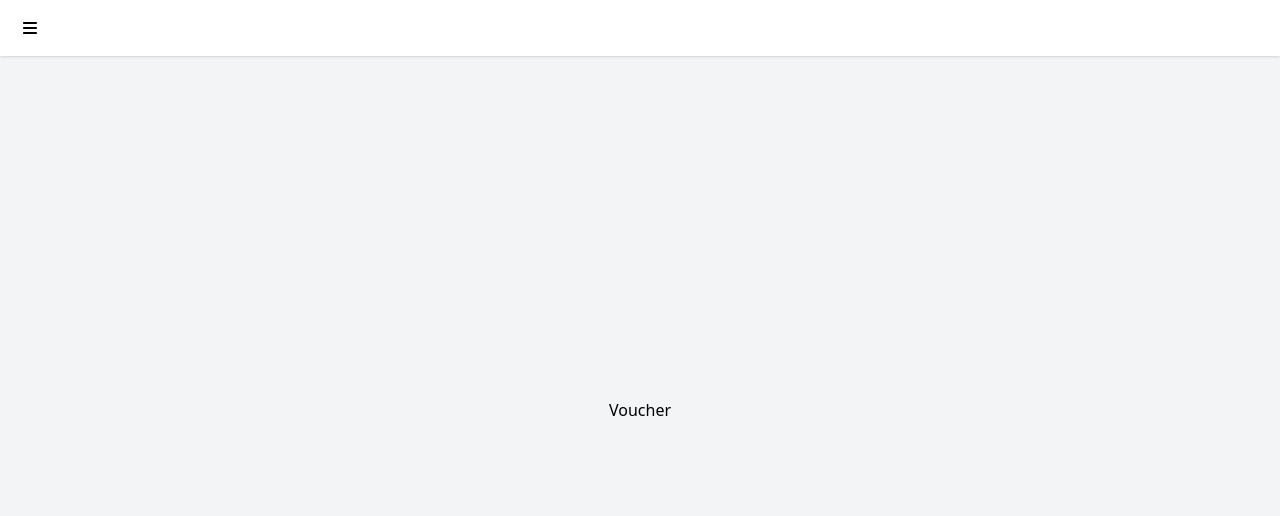
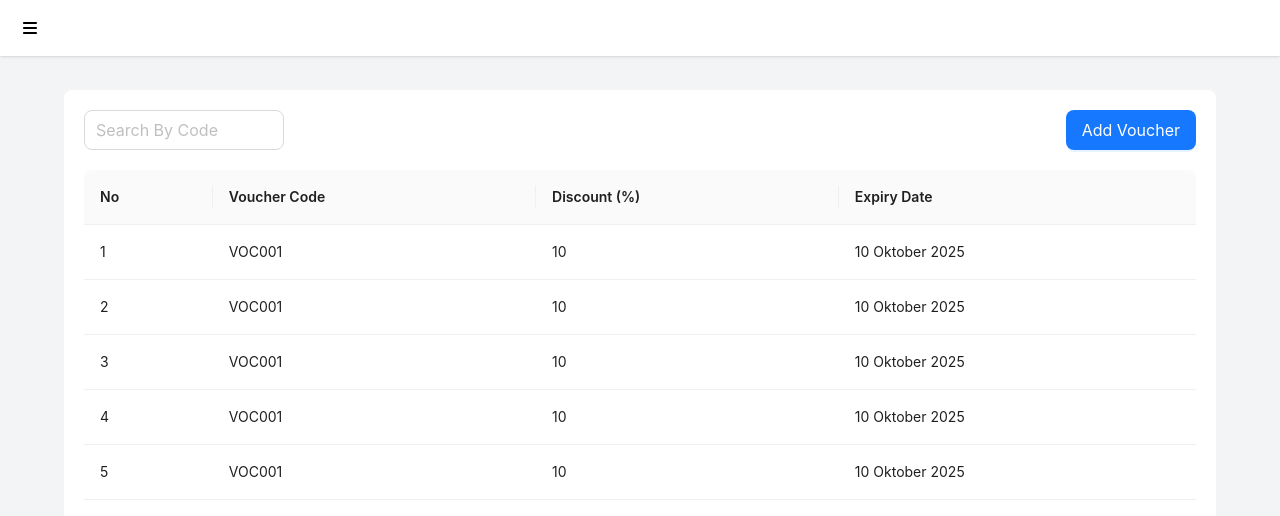
Before and after one commit to anieswahdie1/discount-management-ui, a React (Vite) app: page /voucher in a window 1280 px wide. Shown: the top 516 px of the page. Built offline with nearby package versions, Linux system fonts and the light colour scheme.

Commit message:
fix: update fe

```diff
--- /dev/null
+++ b/src/components/atoms/default-drawer/index.jsx
@@ -0,0 +1,24 @@
+import { Drawer } from "antd";
+
+const DefaultDrawer = ({
+  title,
+  openDrawer,
+  onCloseDrawer,
+  placement,
+  width,
+  children,
+}) => {
+  return (
+    <Drawer
+      title={<span className="text-gray-500 opacity-70">{title}</span>}
+      open={openDrawer}
+      onClose={onCloseDrawer}
+      placement={!placement ? "right" : placement}
+      width={!width ? "100vw" : width}
+    >
+      {children}
+    </Drawer>
+  );
+};
+
+export default DefaultDrawer;
--- /dev/null
+++ b/src/components/molecules/drawer-form/index.jsx
@@ -0,0 +1,98 @@
+import DefaultDrawer from "../../atoms/default-drawer";
+import useDrawer from "../../../stores/useDrawer";
+import FormInput from "../form-input";
+import { useForm } from "react-hook-form";
+import { useCallback } from "react";
+import { Button } from "antd";
+import {
+  discRules,
+  expiryDateRules,
+  voucherCodeRules,
+} from "../../../validations/addVoucherRules";
+
+const DrawerForm = ({ saveData }) => {
+  const isDrawerFormOpen = useDrawer((state) => state.isDrawerFormOpen);
+  const { setIsDrawerFormOpenClose } = useDrawer((state) => state);
+
+  const {
+    control,
+    handleSubmit,
+    reset,
+    formState: { errors },
+  } = useForm({
+    defaultValues: {
+      code: "",
+      discount: "",
+      expiry: "",
+    },
+  });
+
+  const onSubmit = useCallback(
+    (payload) => {
+      saveData(payload);
+
+      setIsDrawerFormOpenClose();
+    },
+    [saveData, setIsDrawerFormOpenClose]
+  );
+
+  const handleCancel = useCallback(() => {
+    reset();
+    setIsDrawerFormOpenClose();
+  }, [reset, setIsDrawerFormOpenClose]);
+
+  return (
+    <DefaultDrawer
+      title={"Input Form"}
+      openDrawer={isDrawerFormOpen}
+      onCloseDrawer={() => {
+        setIsDrawerFormOpenClose();
+      }}
+    >
+      <form onSubmit={handleSubmit(onSubmit)}>
+        <div className="flex flex-col gap-4">
+          <FormInput
+            label={"Voucher Code"}
+            name={"code"}
+            placeholder={"Voucher Code"}
+            control={control}
+            rules={voucherCodeRules}
+            errors={errors.code}
+          />
+          <FormInput
+            label={"Discount Percent"}
+            name={"discount"}
+            placeholder={"Discount Percent"}
+            control={control}
+            errors={errors.discount}
+            rules={discRules}
+          />
+          <FormInput
+            label={"Expiry Date"}
+            name={"expiry"}
+            placeholder={"Expiry Date"}
+            control={control}
+            type="date"
+            errors={errors.expiry}
+            rules={expiryDateRules}
+          />
+          <div className="flex flex-row justify-between items-center mt-5">
+            <Button
+              className="w-[100px]"
+              size="large"
+              danger
+              onClick={handleCancel}
+            >
+              Cancel
+            </Button>
+            <Button className="w-[100px]" size="large" htmlType="submit">
+              Save
+            </Button>
+          </div>
+        </div>
+      </form>
+    </DefaultDrawer>
+  );
+};
+
+export default DrawerForm;
--- a/src/components/molecules/form-input/index.jsx
+++ b/src/components/molecules/form-input/index.jsx
@@ -1,4 +1,4 @@
-import { Input } from "antd";
+import { DatePicker, Input } from "antd";
 import { Controller } from "react-hook-form";
 
 const FormInput = ({
@@ -25,6 +25,13 @@ const FormInput = ({
               placeholder={placeholder}
               status={errors ? "error" : ""}
             />
+          ) : type === "date" ? (
+            <DatePicker
+              {...field}
+              size="large"
+              placeholder={placeholder}
+              status={errors ? "error" : ""}
+            />
           ) : (
             <Input
               {...field}
--- a/src/pages/voucher/index.jsx
+++ b/src/pages/voucher/index.jsx
@@ -1,12 +1,108 @@
-import React from "react";
+import { useCallback, useMemo, useState } from "react";
 import DefaultLayout from "../../components/organisms/default-layout";
+import { Button, Input, Table } from "antd";
+import useDrawer from "../../stores/useDrawer";
+import DrawerForm from "../../components/molecules/drawer-form";
 
 const Voucher = () => {
+  const { setIsDrawerFormOpen } = useDrawer((state) => state);
+
+  const [listData, setListData] = useState([
+    {
+      no: 1,
+      code: "VOC001",
+      discount: 10,
+      expiry: "10 Oktober 2025",
+    },
+    {
+      no: 2,
+      code: "VOC001",
+      discount: 10,
+      expiry: "10 Oktober 2025",
+    },
+    {
+      no: 3,
+      code: "VOC001",
+      discount: 10,
+      expiry: "10 Oktober 2025",
+    },
+    {
+      no: 4,
+      code: "VOC001",
+      discount: 10,
+      expiry: "10 Oktober 2025",
+    },
+    {
+      no: 5,
+      code: "VOC001",
+      discount: 10,
+      expiry: "10 Oktober 2025",
+    },
+  ]);
+
+  const columns = useMemo(() => {
+    const cols = [
+      {
+        title: "No",
+        dataIndex: "no",
+        key: "no",
+      },
+      {
+        title: "Voucher Code",
+        dataIndex: "code",
+        key: "code",
+      },
+      {
+        title: "Discount (%)",
+        dataIndex: "discount",
+        key: "discount",
+      },
+      {
+        title: "Expiry Date",
+        dataIndex: "expiry",
+        key: "expiry",
+      },
+    ];
+
+    return cols;
+  }, []);
+
+  const onClickAddVoucher = useCallback(() => {
+    setIsDrawerFormOpen();
+  }, [setIsDrawerFormOpen]);
+
+  const onClickSave = useCallback(
+    (body) => {
+      listData.push({
+        no: 6,
+        ...body,
+      });
+
+      setListData(listData);
+    },
+    [listData]
+  );
+
   return (
     <>
       <DefaultLayout>
-        <div>Voucher</div>
+        <div className="flex bg-white rounded-lg min-w-[90vw] max-w-[95vw] min-h-[80vh] max-h-[90vh] p-5 flex-col gap-5">
+          <div className="flex flex-row justify-between items-center gap-5">
+            <Input
+              placeholder="Search By Code"
+              size="large"
+              className="max-w-[200px]"
+            />
+            <Button type="primary" size="large" onClick={onClickAddVoucher}>
+              Add Voucher
+            </Button>
+          </div>
+          <div className="overflow-x-auto">
+            <Table dataSource={listData} columns={columns} pagination={false} />
+          </div>
+        </div>
       </DefaultLayout>
+      <DrawerForm saveData={onClickSave} />
     </>
   );
 };
--- a/src/stores/useDrawer.js
+++ b/src/stores/useDrawer.js
@@ -3,10 +3,13 @@ import { create } from "zustand";
 const useDrawer = create((set) => ({
   isDrawerMenuOpen: false,
   isMenuActive: false,
+  isDrawerFormOpen: false,
   setDrawerMenuOpen: () => set({ isDrawerMenuOpen: true }),
   setDrawerMenuFalse: () => set({ isDrawerMenuOpen: false }),
   setIsMenuAtive: () => set({ isMenuActive: true }),
   setIsMenuNonactive: () => set({ isMenuActive: false }),
+  setIsDrawerFormOpen: () => set({ isDrawerFormOpen: true }),
+  setIsDrawerFormOpenClose: () => set({ isDrawerFormOpen: false }),
 }));
 
 export default useDrawer;
--- /dev/null
+++ b/src/validations/addVoucherRules.js
@@ -0,0 +1,18 @@
+const voucherCodeRules = {
+  required: "Voucher Code wajib diisi!",
+};
+
+const discRules = {
+  required: "Discount Percent wajib diisi!",
+  validate: {
+    isNumber: (value) => !isNaN(value) || "Discount harus berupa angka!",
+    minValue: (value) => Number(value) >= 1 || "Discount minimal 1%",
+    maxValue: (value) => Number(value) <= 100 || "Discount maksimal 100%",
+  },
+};
+
+const expiryDateRules = {
+  required: "Expiry Date wajib diisi!",
+};
+
+export { voucherCodeRules, discRules, expiryDateRules };
```
